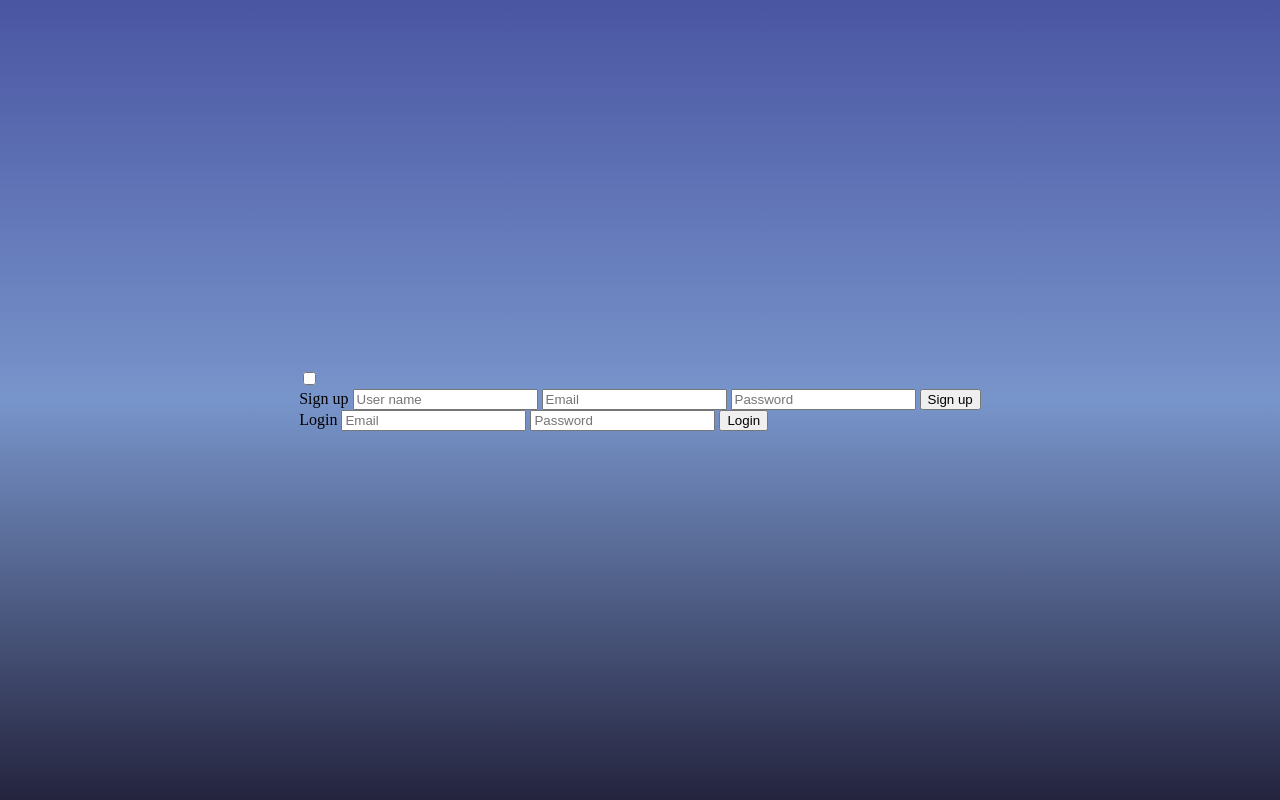
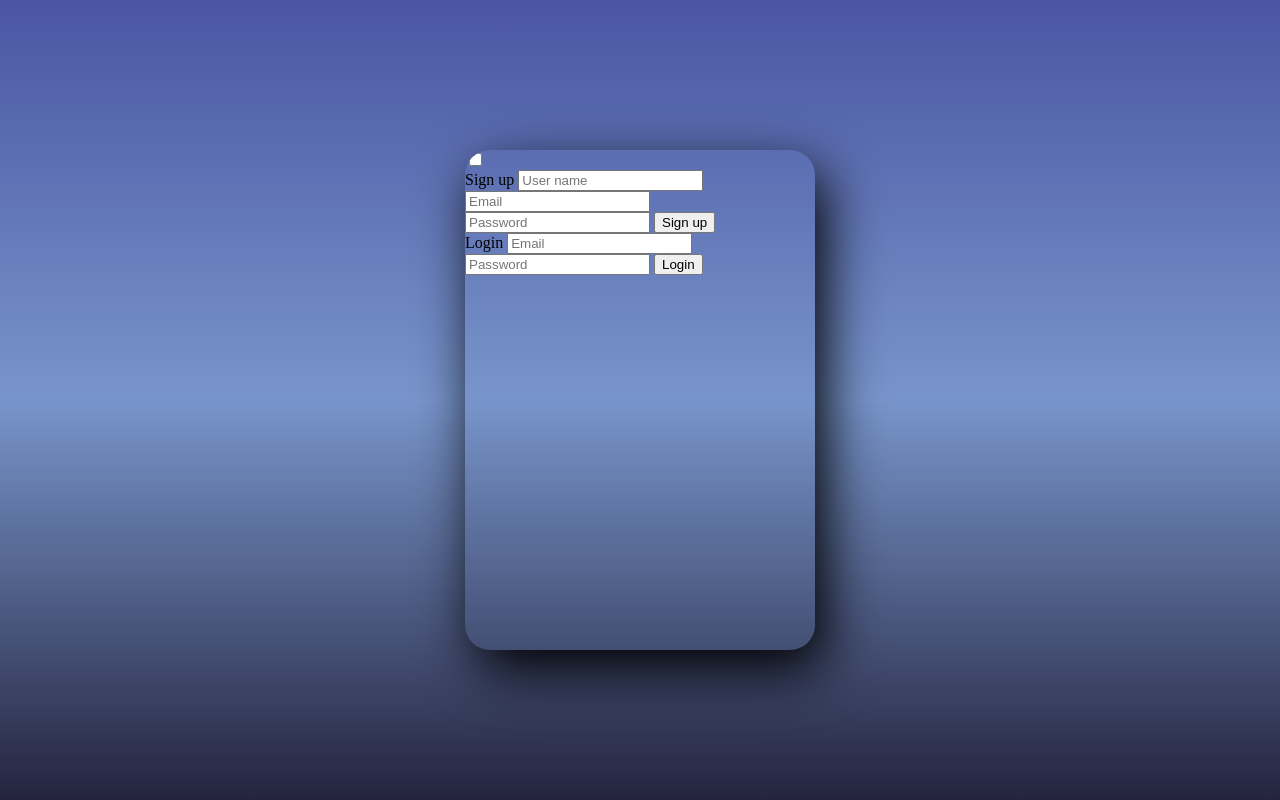
Before and after one commit to Ayliin-z/sign-up-login-, a plain HTML site: page index.html in a window 1280 px wide. Drawn offline with Linux system fonts and the light colour scheme.

Commit message:
add frame

```diff
--- a/style.css
+++ b/style.css
@@ -7,3 +7,10 @@ body {
     min-height: 100vh;
     background: linear-gradient(#4A55A2,#7895CB,#24243e);
 }
+.main {
+    width: 350px;
+    height: 500px;
+    overflow: hidden;
+    border-radius: 25px;
+    box-shadow: 10px 20px 55px #000;
+}
```
